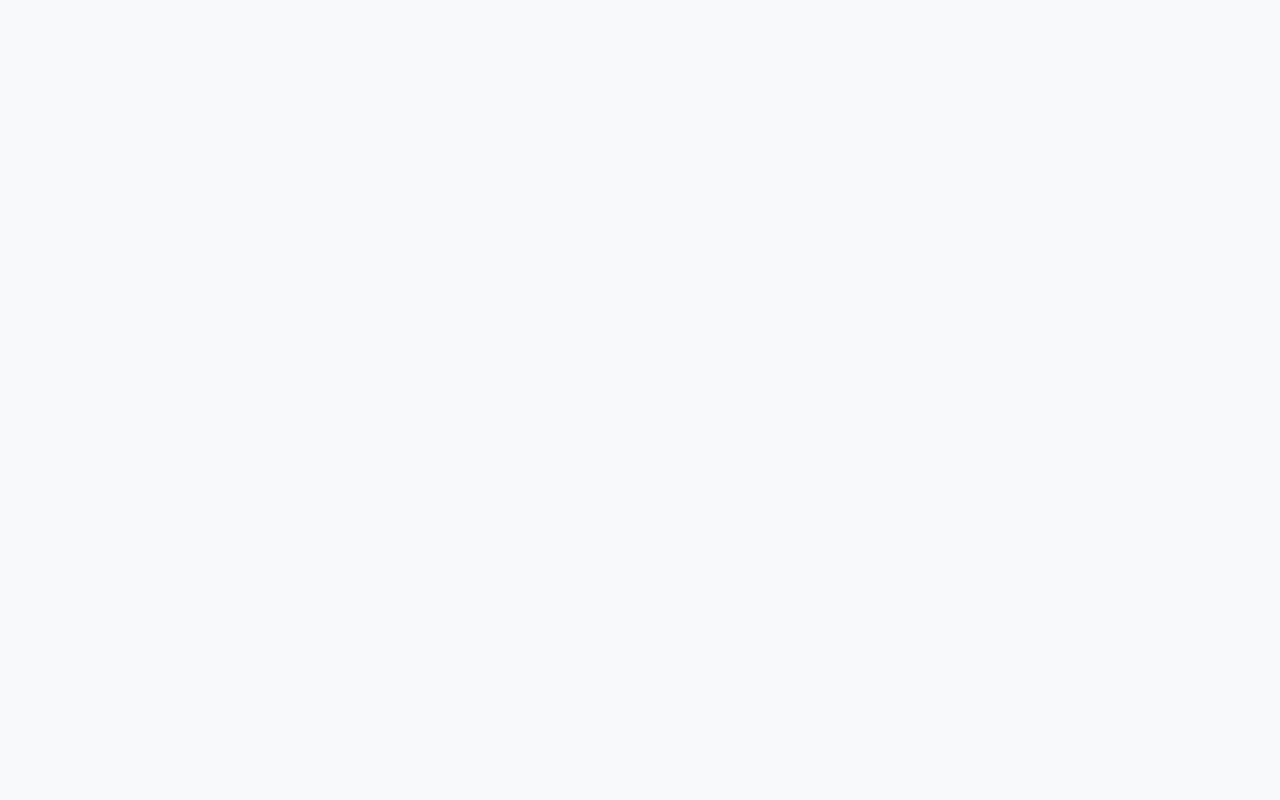
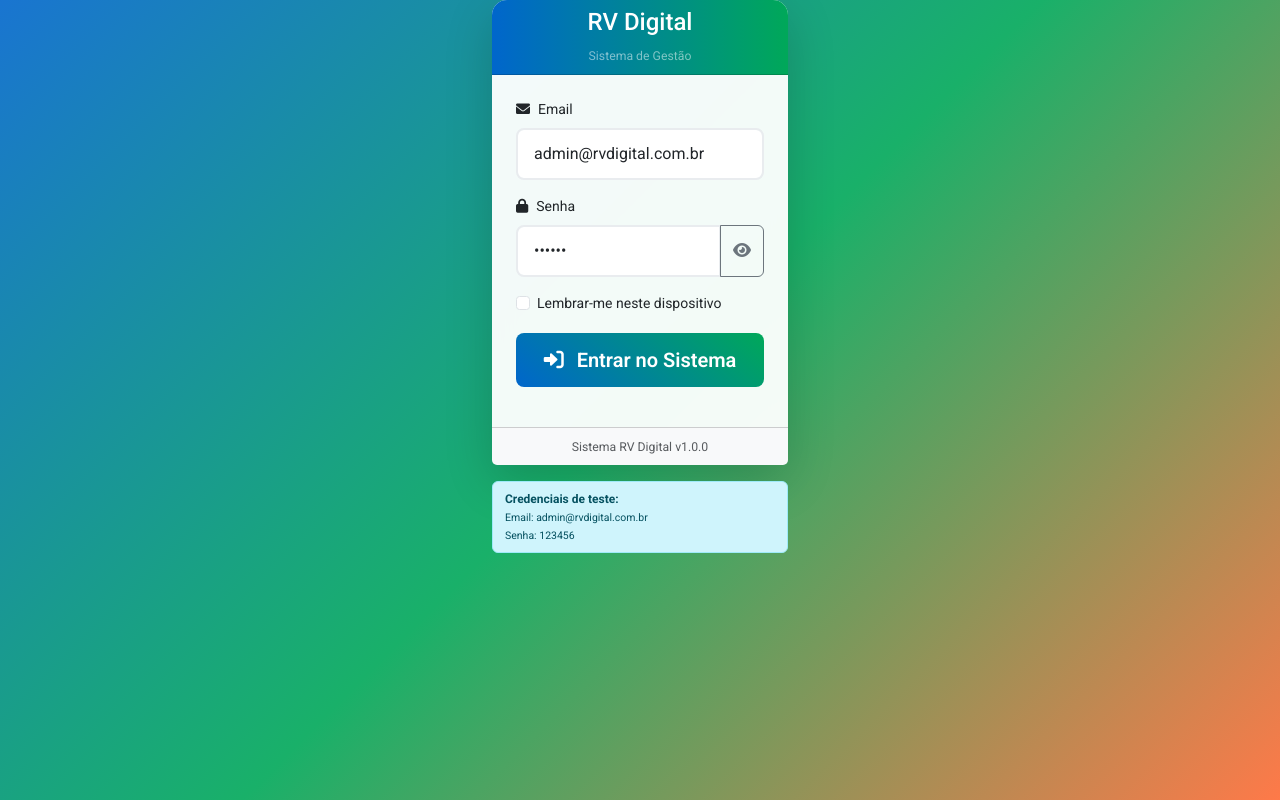
Before and after one commit to Projeto-da-RV/sistema-clientes-rv-frontend, an Angular app: page /login in a window 1280 px wide. Built offline with nearby package versions, Linux system fonts and the light colour scheme.

Commit message:
Delegando para rodar o sistema base

```diff
--- a/package.json
+++ b/package.json
@@ -27,6 +27,7 @@
     "@angular-devkit/build-angular": "^19.2.15",
     "@angular/cli": "^19.2.15",
     "@angular/compiler-cli": "^19.2.0",
+    "@types/bootstrap": "^5.2.10",
     "@types/jasmine": "~5.1.0",
     "jasmine-core": "~5.6.0",
     "karma": "~6.4.0",
--- a/src/app/app.component.ts
+++ b/src/app/app.component.ts
@@ -1,52 +1,14 @@
-import { Routes } from '@angular/router';
-import { LoginComponent } from './components/login/login.component';
-import { LayoutComponent } from './components/layout/layout/layout.component';
-import { DashboardComponent } from './components/dashboard/dashboard.component';
-import { AuthGuard } from './guards/auth.guard';
+import { Component } from '@angular/core';
+import { CommonModule } from '@angular/common';
+import { RouterOutlet } from '@angular/router';
 
-/**
- * Configuração de rotas do sistema RV Digital.
- * Rotas protegidas por AuthGuard exceto login.
- * Estrutura preparada para módulos do João Simi e PP.
- */
-export const routes: Routes = [
-  // Rota de login (sem proteção)
-  {
-    path: 'login',
-    component: LoginComponent
-  },
-
-  // Rotas protegidas com layout
-  {
-    path: '',
-    component: LayoutComponent,
-    canActivate: [AuthGuard],
-    canActivateChild: [AuthGuard],
-    children: [
-      // Dashboard principal
-      {
-        path: 'dashboard',
-        component: DashboardComponent
-      },
-
-      // Módulos do João Simi (lazy loading quando implementar)
-      // {
-      //   path: 'categorias',
-      //   loadComponent: () => import('./components/categoria/categoria-list/categoria-list.component').then(m => m.CategoriaListComponent)
-      // },
-
-      // Redirecionamento padrão
-      {
-        path: '',
-        redirectTo: 'dashboard',
-        pathMatch: 'full'
-      }
-    ]
-  },
-
-  // Redirecionamento para login por padrão
-  {
-    path: '**',
-    redirectTo: 'login'
-  }
-];
+@Component({
+  selector: 'app-root',
+  standalone: true,
+  imports: [CommonModule, RouterOutlet],
+  template: '<router-outlet></router-outlet>',
+  styleUrls: ['./app.component.scss']
+})
+export class AppComponent {
+  title = 'sistema-clientes-rv-frontend';
+}
--- a/src/app/app.config.ts
+++ b/src/app/app.config.ts
@@ -1,25 +1,15 @@
 import { ApplicationConfig } from '@angular/core';
 import { provideRouter } from '@angular/router';
 import { provideHttpClient, withInterceptors } from '@angular/common/http';
-import { importProvidersFrom } from '@angular/core';
-import { ReactiveFormsModule, FormsModule } from '@angular/forms';
 
 import { routes } from './app.routes';
 import { authInterceptor } from './interceptors/auth.interceptor';
 
-/**
- * Configuração principal da aplicação RV Digital.
- * Setup para standalone components com interceptors e providers.
- */
 export const appConfig: ApplicationConfig = {
   providers: [
     provideRouter(routes),
     provideHttpClient(
       withInterceptors([authInterceptor])
-    ),
-    importProvidersFrom(
-      ReactiveFormsModule,
-      FormsModule
     )
   ]
 };
--- a/src/app/components/login/login.component.html
+++ b/src/app/components/login/login.component.html
@@ -110,8 +110,8 @@
           <div class="alert alert-info alert-sm">
             <strong>Credenciais de teste:</strong><br>
             <small>
-              Email: admin@rvdigital.com.br<br>
-              Senha: 123456
+              Email: {{ 'admin@rvdigital.com.br' }}<br>
+      Senha: 123456
             </small>
           </div>
         </div>
--- a/src/index.html
+++ b/src/index.html
@@ -2,12 +2,15 @@
 <html lang="en">
 <head>
   <meta charset="utf-8">
-  <title>SistemaClientesRvFrontend</title>
+  <title>Sistema RV Digital</title>
   <base href="/">
   <meta name="viewport" content="width=device-width, initial-scale=1">
   <link rel="icon" type="image/x-icon" href="favicon.ico">
 </head>
 <body>
   <app-root></app-root>
+
+  <!-- Bootstrap JS necessário para dropdowns -->
+  <script src="https://cdn.jsdelivr.net/npm/bootstrap@5.3.0/dist/js/bootstrap.bundle.min.js"></script>
 </body>
 </html>
--- a/src/main.ts
+++ b/src/main.ts
@@ -1,6 +1,6 @@
 import { bootstrapApplication } from '@angular/platform-browser';
+import { AppComponent } from './app/app.component';
 import { appConfig } from './app/app.config';
-import { AppComponent } from './app/app.component';
 
 bootstrapApplication(AppComponent, appConfig)
   .catch((err) => console.error(err));
```
Also changed, not shown: 1 other file (tests, documents, lock files or other folders).
